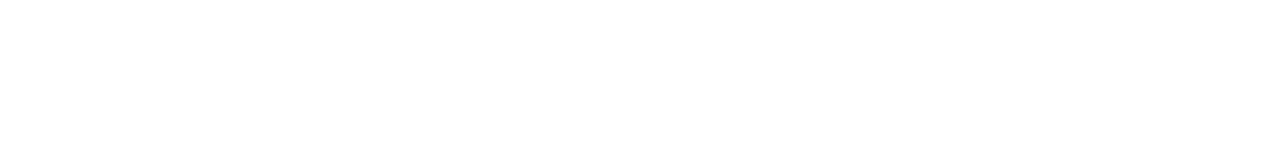
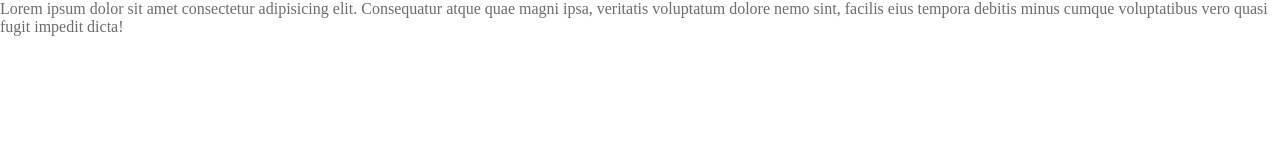
Before and after one commit to murilo-prog/travelgram, a plain HTML site: page index.html in a window 1280 px wide. Drawn offline with Linux system fonts and the light colour scheme.

Commit message:
initial style guide

```diff
--- a/index.html
+++ b/index.html
@@ -4,10 +4,9 @@
     <meta charset="UTF-8">
     <meta name="viewport" content="width=device-width, initial-scale=1.0">
     <title>Travelgram | Sua rede social de viajens</title>
+    <link rel="stylesheet" href="styles/index.css">
 </head>
 <body>
-    <header>
-
-    </header>
+   <p>Lorem ipsum dolor sit amet consectetur adipisicing elit. Consequatur atque quae magni ipsa, veritatis voluptatum dolore nemo sint, facilis eius tempora debitis minus cumque voluptatibus vero quasi fugit impedit dicta!</p>
 </body>
 </html>
--- a/styles/global.css
+++ b/styles/global.css
@@ -1,7 +1,20 @@
-@import url(global.css);
-
 *{
     margin: 0;
     padding: 0;
     box-sizing: border-box;
 }
+
+:root {
+    --brand-color: #EF5F4C;
+    --background-color: #FFFFFF;
+    --surface-color: #F5F5F5;
+    --skeleton-color: #D9D9D9;
+    --shape-transparency: #ffffff9a;
+    --text-color-primary: #313131;
+    --text-color-secondary: #6C6C6C;
+}
+
+body {
+    color: var(--text-color-secondary);
+    background-color: var(--background-color);
+}
--- a/styles/index.css
+++ b/styles/index.css
@@ -0,0 +1 @@
+@import url(global.css);
```
Also changed, not shown: assets/AirplaneTilt.svg (added), assets/Image 01.png (added), assets/Image 02.png (added), assets/Image 03.png (added), assets/Image 04.png (added), assets/Image 05.png (added), assets/Image 06.png (added), assets/Image 07.png (added), assets/Image 08.png (added), assets/Image 09.png (added), assets/Image 10.png (added), assets/Image 11.png (added), assets/Image.svg (added), assets/Logo.svg (added), 2 more files, 1 other file.
